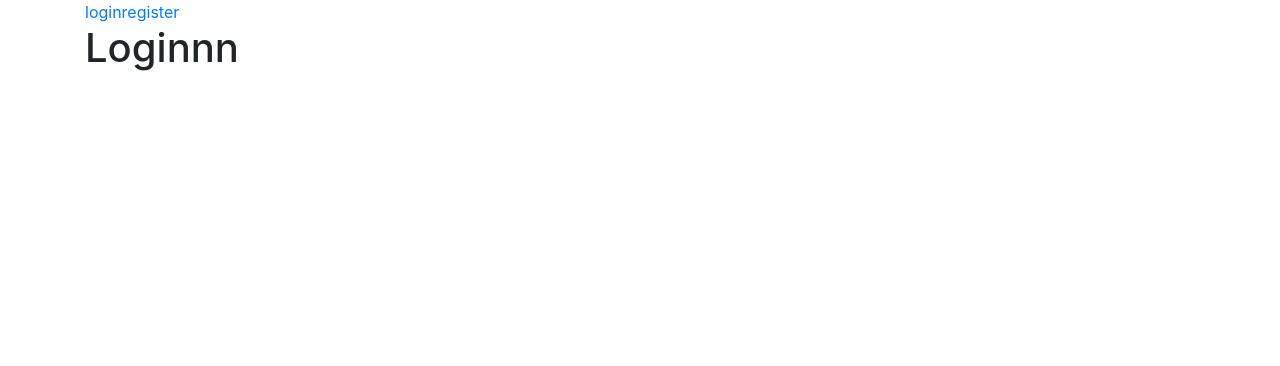
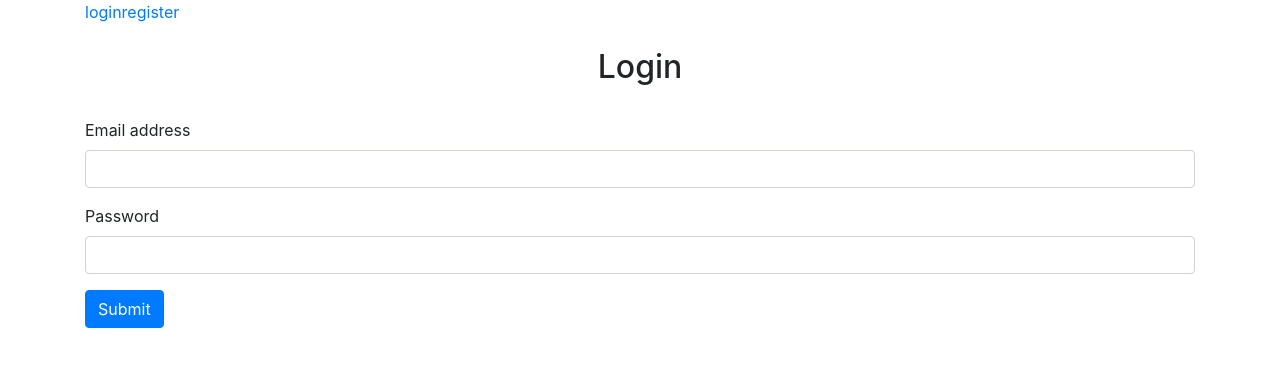
Before and after one commit to yashjais/url-shortener, a React (Create React App) app in the folder client/: page /login in a window 1280 px wide. Shown: the top 366 px of the page. Built offline with nearby package versions, Linux system fonts and the light colour scheme.

Commit message:
login page front end

```diff
--- a/client/src/users/login.js
+++ b/client/src/users/login.js
@@ -1,17 +1,70 @@
 import React from 'react'
+import axios from '../config/axios'
+import Swal from 'sweetalert2'
 
 class Login extends React.Component {
     constructor() {
         super()
         this.state = {
             email: '',
-            password: ''
+            password: '',
         }
+    }
+    handleChange = (e) => {
+        this.setState({ [e.target.id]: e.target.value })
+    }
+    handleSubmit = (e) => {
+        e.preventDefault()
+        const formData = {}
+        formData.email = this.state.email
+        formData.password = this.state.password
+        axios.post('/users/login', formData)
+            .then(response => {
+                if (response.data.hasOwnProperty('errors')) {
+                    // console.log(response.data.message)
+                    Swal.fire({
+                        icon: 'error',
+                        title: 'Please enter valid values',
+                        text: 'Validation failed',
+                    })
+                } else {
+                    // console.log(response.data, 'in else')
+                    Swal.fire(
+                        'Good job!',
+                        'Successfully created account',
+                        'success'
+                    )
+                    // console.log(response.data)
+                    const token = response.data.token
+                    localStorage.setItem('authUrlToken', token)
+                    this.props.history.push('/')
+                }
+            })
+            .catch(err => {
+                Swal.fire({
+                    icon: 'error',
+                    title: 'Error',
+                    text: err,
+                })
+            })
     }
     render() {
         return (
             <div>
-                <h1> Loginnn </h1>
+                <br />
+                <h2 className="text-xl-center">Login </h2>
+                <br />
+                <form onSubmit={this.handleSubmit}>
+                    <div className="form-group">
+                        <label htmlFor="email">Email address</label>
+                        <input className="form-control" type="input" id="email" name="email" value={this.state.email} onChange={this.handleChange} />
+                    </div>
+                    <div className="form-group">
+                        <label htmlFor="password">Password</label>
+                        <input className="form-control" type="password" id="password" name="password" value={this.state.password} onChange={this.handleChange} />
+                    </div>
+                    <button type="submit" className="btn btn-primary">Submit</button>
+                </form>
             </div>
         )
     }
```
